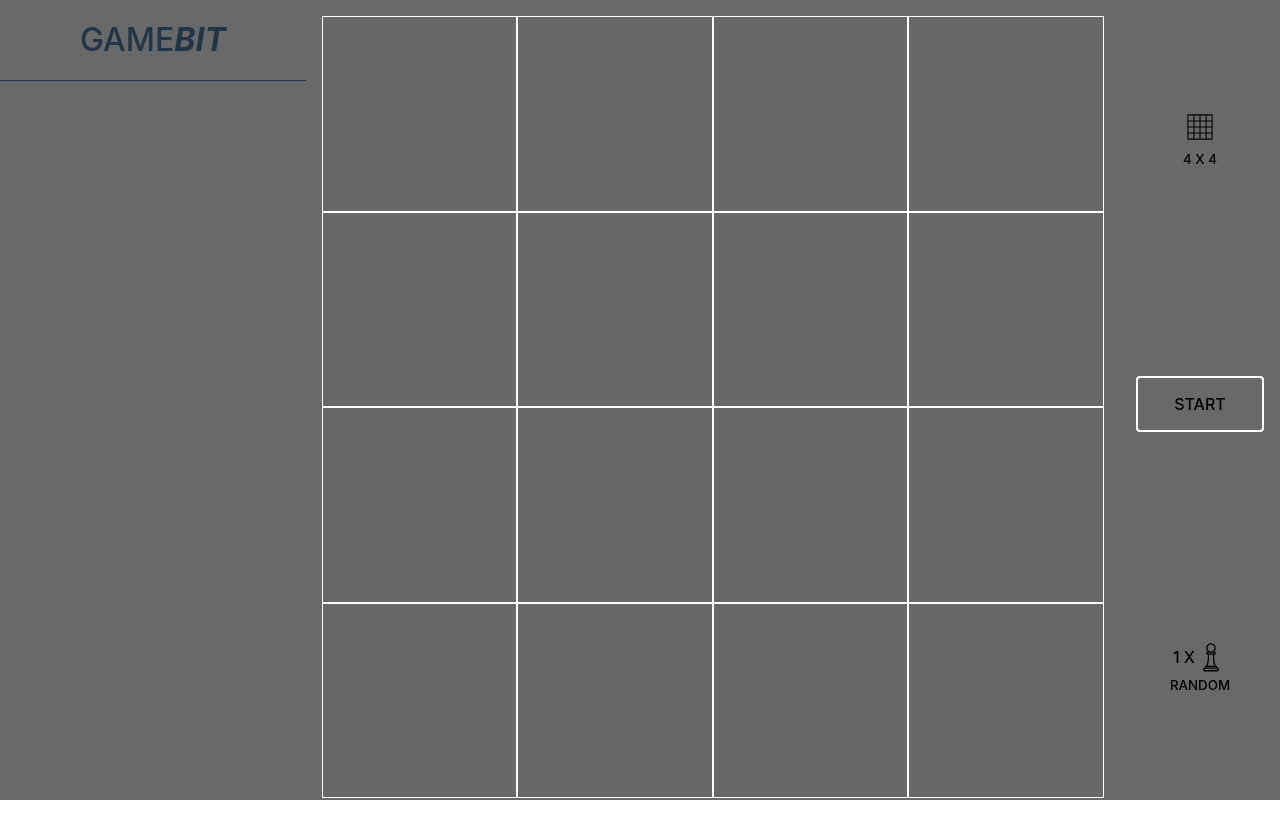
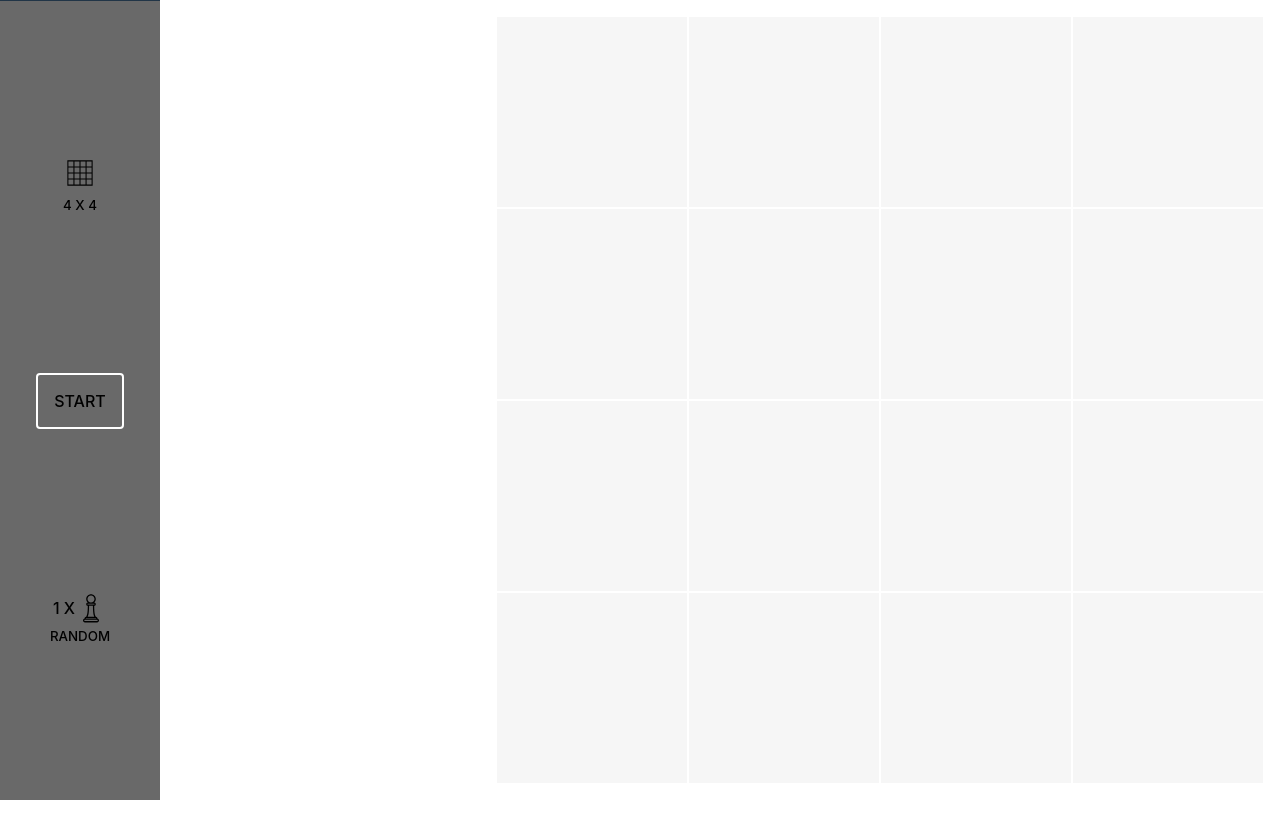
Before and after one commit to RoHell/Figures, a Vue app: page / in a window 1280 px wide. Built offline with nearby package versions, Linux system fonts and the light colour scheme.

Commit message:
Add build back to previous styling

```diff
--- a/src/App.vue
+++ b/src/App.vue
@@ -165,59 +165,55 @@ const setPieces = () => {
 <style lang="scss" scoped>
 .app {
   display: flex;
-  height: 100vh;
 
   &__grid {
+    margin-left: auto;
+    height: 100%;
+    max-height: 100vh;
+    aspect-ratio: 1;
     padding: 1rem;
   }
 }
 header {
-  display: flex;
-  align-items: flex-start;
-  background-color: dimgray;
+  position: fixed;
+  top: 0;
+  left: 0;
+  right: 0;
+  z-index: 10;
 }
 
 footer {
-  display: flex;
-  align-items: flex-end;
-  background-color: dimgray;
+  position: fixed;
+  bottom: 0;
+  left: 0;
+  right: 0;
+  z-index: 10;
 }
 
 main {
-  display: flex;
+  margin: auto;
   width: 100%;
-  background-color: dimgray;
 }
 
 @media screen and (orientation: portrait) {
-  .app {
-    display: flex;
-    flex-direction: column;
-
-    &__grid {
-      max-height: 100%;
-      padding: 1rem;
-      aspect-ratio: 1;
-      margin: 0 auto;
-    }
-  }
   main {
-    aspect-ratio: 1;
-  }
-
-  header,
-  footer {
-    flex: 1;
+    max-width: var(--app-max-width);
+    max-height: calc(100vh - var(--top-bar-height) - var(--bottom-bar-height));
   }
 }
 
 @media screen and (orientation: landscape) {
-  .app {
-    flex-direction: row;
-    &__grid {
-      width: 100%;
-      margin: auto;
-    }
+  main {
+    margin: 0 auto 0 var(--bottom-bar-height);
+  }
+
+  header {
+    display: none;
+  }
+
+  footer {
+    top: 0;
+    right: unset;
   }
 }
 </style>
--- a/src/components/BottomBar.vue
+++ b/src/components/BottomBar.vue
@@ -85,11 +85,17 @@ const { figuresCount } = useFigures()
   .bottom-bar {
     display: flex;
     align-items: center;
-    justify-content: space-around;
+    justify-content: center;
     gap: 1rem;
     width: 100%;
+    height: var(--bottom-bar-height);
     padding: 0.5rem 1rem;
     border-top: 1px solid;
+    background-color: dimgray;
+
+    &__center {
+      margin: auto;
+    }
 
     &__start,
     &__check {
@@ -108,10 +114,11 @@ const { figuresCount } = useFigures()
     }
 
     &__left,
-    &__right,
-    &__center {
+    &__right {
+      display: flex;
       margin: auto;
-      width: 100%
+      height: 100%;
+      flex: 1;
     }
 
     &__grid,
@@ -141,7 +148,6 @@ const { figuresCount } = useFigures()
       flex-direction: column;
       width: var(--bottom-bar-height);
       height: 100%;
-      border-top: none;
     }
   }
 </style>
--- a/src/components/Grid.vue
+++ b/src/components/Grid.vue
@@ -116,7 +116,7 @@ const handleMouseUp = () => {
   }
 
   &--is-not-playing {
-    // opacity: 0.2;
+    opacity: 0.2;
   }
 }
 </style>
--- a/src/components/TopBar.vue
+++ b/src/components/TopBar.vue
@@ -55,8 +55,10 @@ const menuIcon = computed(() => isMenuOpen.value ? IconEnum.close : IconEnum.mor
     align-items: center;
     gap: 1rem;
     width: 100%;
+    height: var(--top-bar-height);
     padding: 1rem;
     border-bottom: 1px solid;
+    background-color: dimgray;
 
     &__title {
       font-size: xx-large;
```
Also changed, not shown: 6 other files (tests, documents, lock files or other folders).
